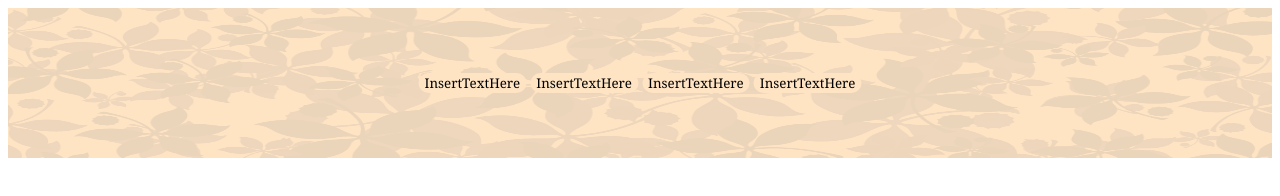
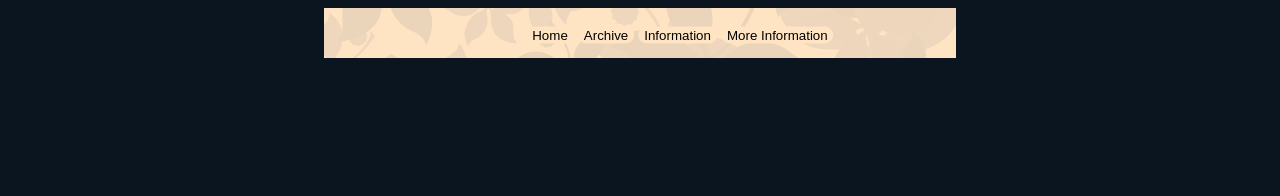
Before and after one commit to safiukhan/safiukhan.github.io, a plain HTML site: page index.html in a window 1280 px wide. Drawn offline with Linux system fonts and the light colour scheme.

Commit message:
Further edits to navbar and added background

```diff
--- a/index.html
+++ b/index.html
@@ -1,52 +1,14 @@
 <html>
     <head>
         <link rel = "stylesheet" href = "stylesheet.css">
-        <style>
-            .buttonNavbar {
-    background-color:bisque;
-    border: none;
-    width: fit-content;
-    padding: 16x 32x;
-    font-size: 50 px;
-    font-family:Georgia, 'Times New Roman', Times, serif;
-    text-align: center;
-    transition-duration: 0.3s;
-    cursor:pointer;
-    border-radius: 12px;
-}
-
-div.buttonContainer {
-    align-content: center;
-    width: auto;
-    height: auto;
-    position:absolute;
-    top: 50%;
-    left: 50%;
-    transform: translate(-50%, -50%);
-    -ms-transform: translate(-50%, -50%);
-}
-
-.buttonNavbar:hover {
-    background-color: burlywood;
-    color:white
-}
-
-div.navbar {
-    position:relative;
-    width: 100%;
-    height: 150px;
-    background-color: bisque;
-}
-        </style>
     </head>
     <body>
         <div class = "navbar">
-            <img src = "leaf_bkg.png" width=100%, height = 150px>
             <div class = "buttonContainer">
-                <button class = "buttonNavbar">InsertTextHere</button>
-                <button class = "buttonNavbar">InsertTextHere</button>
-                <button class = "buttonNavbar">InsertTextHere</button>
-                <button class = "buttonNavbar">InsertTextHere</button>
+                <button class = "buttonNavbar">Home</button>
+                <button class = "buttonNavbar">Archive</button>
+                <button class = "buttonNavbar">Information</button>
+                <button class = "buttonNavbar">More Information</button>
             </div>
         </div>
     </body>
--- a/stylesheet.css
+++ b/stylesheet.css
@@ -3,23 +3,20 @@
     border: none;
     width: fit-content;
     padding: 16x 32x;
-    font-size: 50 px;
-    font-family:Georgia, 'Times New Roman', Times, serif;
     text-align: center;
     transition-duration: 0.3s;
     cursor:pointer;
     border-radius: 12px;
+    display: inline-block;
 }
 
 div.buttonContainer {
-    align-content: center;
-    width: auto;
-    height: auto;
+    width: 100%;
+    height: 100%;
     position:absolute;
     top: 50%;
     left: 50%;
-    transform: translate(-50%, -50%);
-    -ms-transform: translate(-50%, -50%);
+    transform: translate(-18%, -15%);
 }
 
 .buttonNavbar:hover {
@@ -28,8 +25,15 @@ div.buttonContainer {
 }
 
 div.navbar {
+    background-image: url(leaf_bkg.png);
+    background-position: right bottom left top;
     position:relative;
-    width: 100%;
-    height: 150px;
+    width: 50%;
+    height: 50px;
+    margin: auto;
     background-color: bisque;
 }
+
+body {
+    background-color: rgb(11, 21, 31);
+}
```
